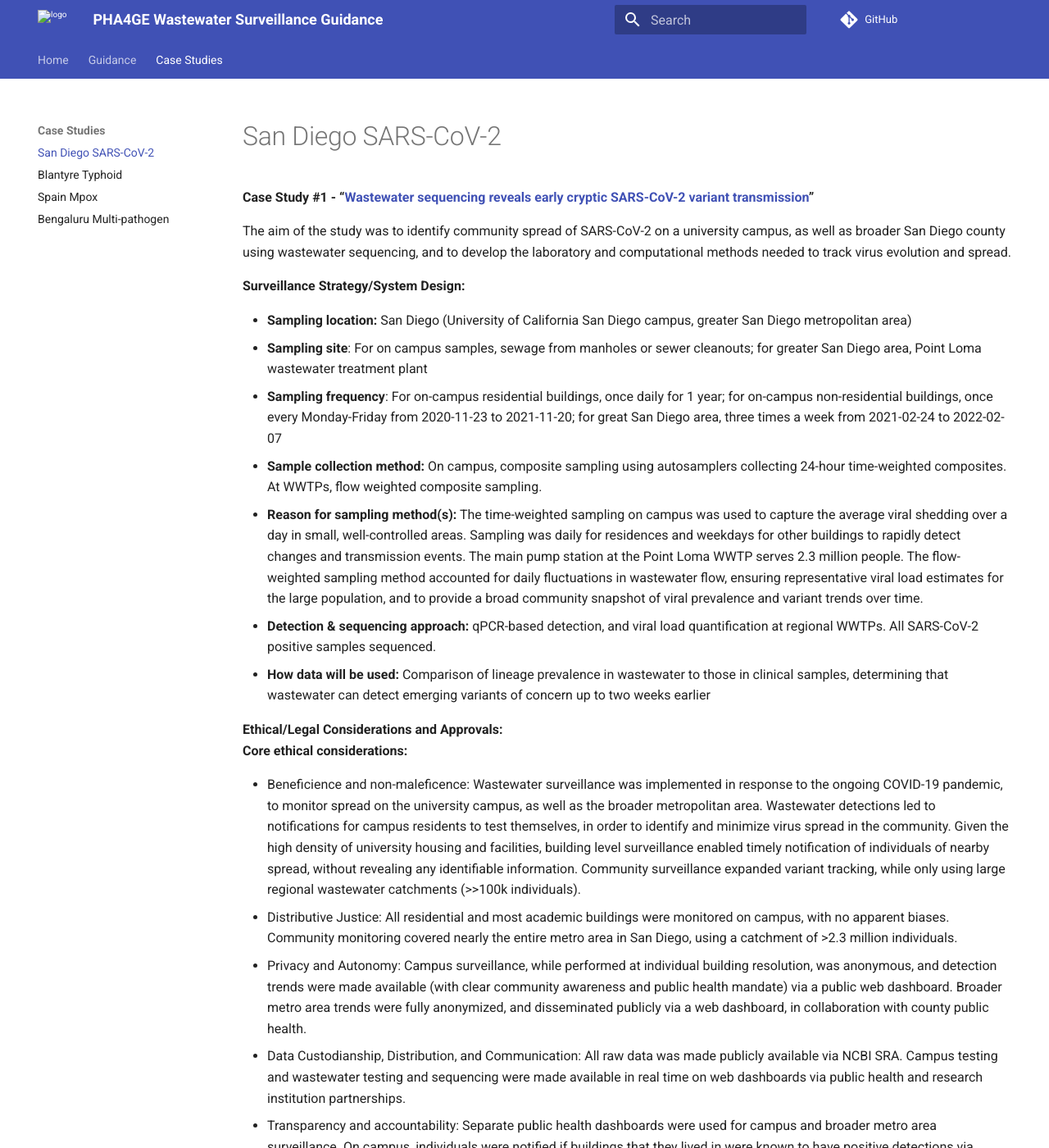
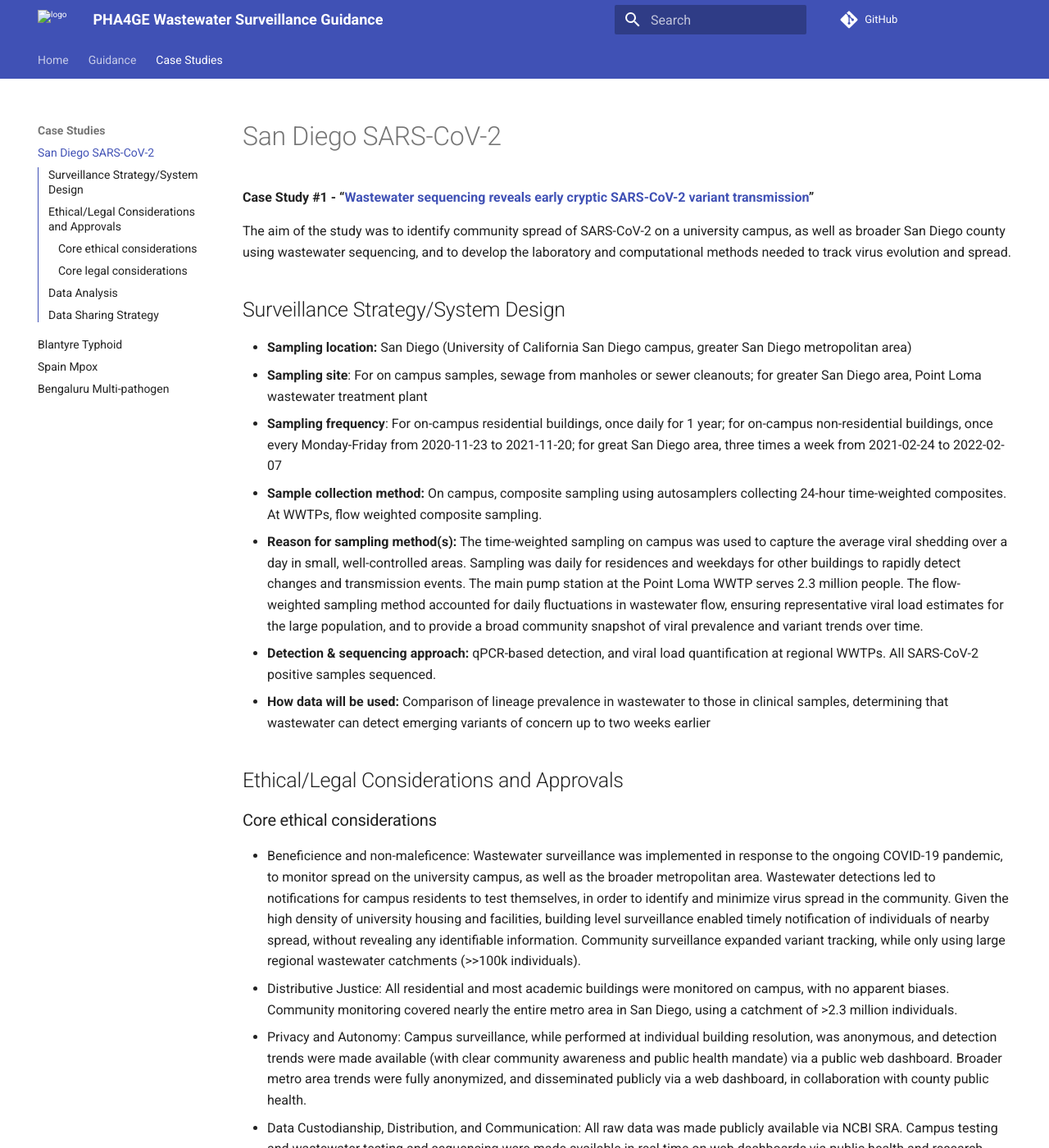
Before and after one commit to pha4ge/wastewater-guidance, an MkDocs documentation site: the page built from guidance_docs/CaseStudy1-GuidanceDoc.md, in a window 1280 px wide and 1400 px high. Shown: the whole window at 82% size. Built offline with MkDocs 1.6.1 and Material for MkDocs 9.7.7, drawn with Linux system fonts in a browser that asks for light colours; comment, search, counter and statistics services are not loaded; some of the changed text lies outside the part shown.

Commit message:
improving formatting

```diff
--- a/guidance_docs/CaseStudy1-GuidanceDoc.md
+++ b/guidance_docs/CaseStudy1-GuidanceDoc.md
@@ -6,7 +6,7 @@ comments: true
 
 The aim of the study was to identify community spread of SARS-CoV-2 on a university campus, as well as broader San Diego county using wastewater sequencing, and to develop the laboratory and computational methods needed to track virus evolution and spread.
 
-**Surveillance Strategy/System Design:**
+## Surveillance Strategy/System Design
 
 * **Sampling location:** San Diego (University of California San Diego campus, greater San Diego metropolitan area)
 * **Sampling site**: For on campus samples, sewage from manholes or sewer cleanouts; for greater San Diego area, Point Loma wastewater treatment plant
@@ -16,8 +16,9 @@ The aim of the study was to identify community spread of SARS-CoV-2 on a univers
 * **Detection & sequencing approach:** qPCR-based detection, and viral load quantification at regional WWTPs. All SARS-CoV-2 positive samples sequenced.
 * **How data will be used:** Comparison of lineage prevalence in wastewater to those in clinical samples, determining that wastewater can detect emerging variants of concern up to two weeks earlier
 
-**Ethical/Legal Considerations and Approvals:**
-**Core ethical considerations:**
+## Ethical/Legal Considerations and Approvals
+
+### Core ethical considerations
 
 * Beneficience and non-maleficence: Wastewater surveillance was implemented in response to the ongoing COVID-19 pandemic, to monitor spread on the university campus, as well as the broader metropolitan area. Wastewater detections led to notifications for campus residents to test themselves, in order to identify and minimize virus spread in the community. Given the high density of university housing and facilities, building level surveillance enabled timely notification of individuals of nearby spread, without revealing any identifiable information. Community surveillance expanded variant tracking, while only using large regional wastewater catchments (\>\>100k individuals).
 * Distributive Justice: All residential and most academic buildings were monitored on campus, with no apparent biases. Community monitoring covered nearly the entire metro area in San Diego, using a catchment of \>2.3 million individuals.
@@ -26,7 +27,7 @@ The aim of the study was to identify community spread of SARS-CoV-2 on a univers
 * Transparency and accountability: Separate public health dashboards were used for campus and broader metro area surveillance. On campus, individuals were notified if buildings that they lived in were known to have positive detections via wastewater.
 
 
-**Core legal considerations:**
+### Core legal considerations
 
 * Legal authorization: Study was a collaboration among academic and public health (university and county), with a clear mandate to provide real-time surveillance to the community.
 * Mandatory Reporting Requirements: No legal reporting mandate specific to COVID-19.
@@ -34,11 +35,13 @@ The aim of the study was to identify community spread of SARS-CoV-2 on a univers
 * Public Health Integration: Data was integrated directly into public health monitoring and dashboards, both at the university level and at the metro area level, in near real-time. Metro area results were also included in county public health weekly reports.
 * Community and Indigenous Rights: Campus surveillance was performed in close contact with community members and leadership, and did not specifically target any group. Metro area surveillance included all groups, including some indigenous communities, but was performed at a large-scale resolution, so that no group could be specifically identified or targeted from surveillance.
 
-**Data Analysis:**
+## Data Analysis
 
 * **Virus diversity**: richness was defined as the total number of single nucleotide variants (SNVs) called with iVar, and mean Shannon entropy calculated using an equation provided in the manuscript. Statistical associations were measured using a Mann-Whitney U-test.
 * **Lineage abundance estimation**: Freyja
 * **Phylogenetic analysis**: masking of homoplasic sites, followed by maximum likelihood reconstruction for each major Variant of Concern
 * **Temporal delay detection**: estimation of lag time between epidemiological curves from wastewater and clinical surveillance of the Epsilon variant
 
-**Data Sharing Strategy:** raw sequence data available on NCBI Sequence Read Archive under the BioProject ID [PRJNA819090](http://www.ncbi.nlm.nih.gov/bioproject/?term=PRJNA819090); consensus sequences available on GISAID; publicly available dashboards ([https://returntolearn.ucsd.edu/dashboard/](https://returntolearn.ucsd.edu/dashboard/) ; [https://searchcovid.info/dashboards/wastewater-surveillance/](https://searchcovid.info/dashboards/wastewater-surveillance/) ; [https://searchcovid.info/dashboards/sequencing-statistics/](https://searchcovid.info/dashboards/sequencing-statistics/))
+## Data Sharing Strategy
+
+raw sequence data available on NCBI Sequence Read Archive under the BioProject ID [PRJNA819090](http://www.ncbi.nlm.nih.gov/bioproject/?term=PRJNA819090); consensus sequences available on GISAID; publicly available dashboards ([https://returntolearn.ucsd.edu/dashboard/](https://returntolearn.ucsd.edu/dashboard/) ; [https://searchcovid.info/dashboards/wastewater-surveillance/](https://searchcovid.info/dashboards/wastewater-surveillance/) ; [https://searchcovid.info/dashboards/sequencing-statistics/](https://searchcovid.info/dashboards/sequencing-statistics/))
```
Also changed, not shown: README.md (+2 -4 lines), guidance_docs/CaseStudy2-GuidanceDoc.md (+9 -6 lines), guidance_docs/CaseStudy3-GuidanceDoc.md (+9 -6 lines), guidance_docs/CaseStudy4-GuidanceDoc.md (+5 -3 lines).
